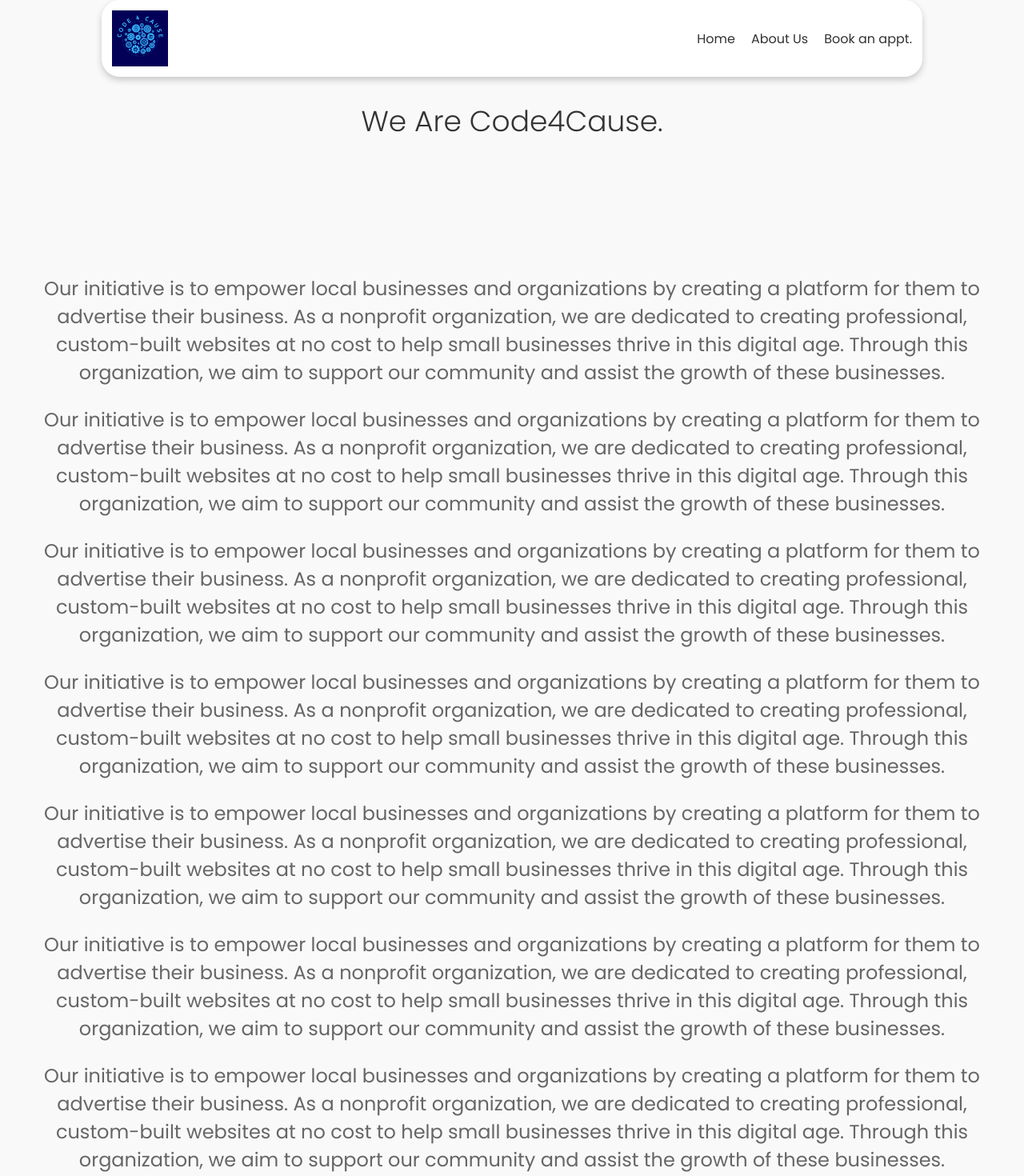
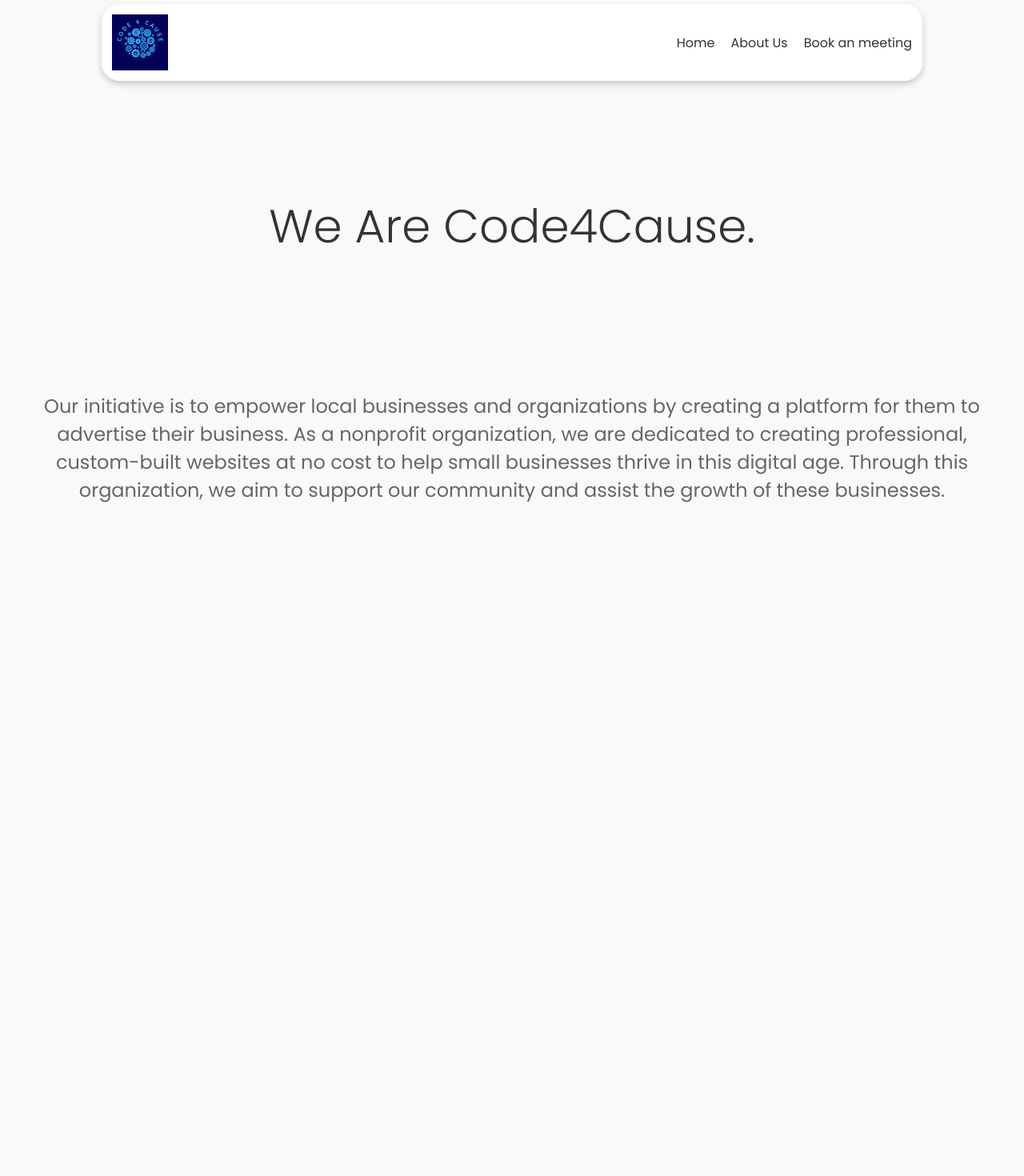
Before and after one commit to AnishAruru/CODE4Cause, a plain HTML site: page index.html in a window 1280 px wide. Shown: the part 20-1490 px from the top of the page at 80% size. After the commit the page ends 800 px from the top, so only its background shows below. Drawn offline with Linux system fonts and the light colour scheme.

Commit message:
Add files via upload

```diff
--- a/index.html
+++ b/index.html
@@ -17,7 +17,7 @@
             <ul>
                 <li><a href="">Home</a></li>
                 <li><a href="">About Us</a></li>
-                <li><a href="">Book an appt.</a></li>
+                <li><a href="">Book an meeting</a></li>
             </ul>
         </nav>
     </header>
@@ -28,24 +28,6 @@
             <div class="padding-2"></div>
             <p> Our initiative is to empower local businesses and organizations by creating a platform for them to advertise their business. As a nonprofit organization, we are dedicated to creating professional, custom-built websites at no cost to help small businesses thrive in this digital age. Through this organization, we aim to support our community and assist the growth of these businesses.
             </p>
-            <p> Our initiative is to empower local businesses and organizations by creating a platform for them to advertise their business. As a nonprofit organization, we are dedicated to creating professional, custom-built websites at no cost to help small businesses thrive in this digital age. Through this organization, we aim to support our community and assist the growth of these businesses.
-            </p>
-            <p> Our initiative is to empower local businesses and organizations by creating a platform for them to advertise their business. As a nonprofit organization, we are dedicated to creating professional, custom-built websites at no cost to help small businesses thrive in this digital age. Through this organization, we aim to support our community and assist the growth of these businesses.
-            </p>
-            <p> Our initiative is to empower local businesses and organizations by creating a platform for them to advertise their business. As a nonprofit organization, we are dedicated to creating professional, custom-built websites at no cost to help small businesses thrive in this digital age. Through this organization, we aim to support our community and assist the growth of these businesses.
-            </p>
-            <p> Our initiative is to empower local businesses and organizations by creating a platform for them to advertise their business. As a nonprofit organization, we are dedicated to creating professional, custom-built websites at no cost to help small businesses thrive in this digital age. Through this organization, we aim to support our community and assist the growth of these businesses.
-            </p>
-            <p> Our initiative is to empower local businesses and organizations by creating a platform for them to advertise their business. As a nonprofit organization, we are dedicated to creating professional, custom-built websites at no cost to help small businesses thrive in this digital age. Through this organization, we aim to support our community and assist the growth of these businesses.
-            </p>
-            <p> Our initiative is to empower local businesses and organizations by creating a platform for them to advertise their business. As a nonprofit organization, we are dedicated to creating professional, custom-built websites at no cost to help small businesses thrive in this digital age. Through this organization, we aim to support our community and assist the growth of these businesses.
-            </p>
-            <p> Our initiative is to empower local businesses and organizations by creating a platform for them to advertise their business. As a nonprofit organization, we are dedicated to creating professional, custom-built websites at no cost to help small businesses thrive in this digital age. Through this organization, we aim to support our community and assist the growth of these businesses.
-            </p>
-            <p> Our initiative is to empower local businesses and organizations by creating a platform for them to advertise their business. As a nonprofit organization, we are dedicated to creating professional, custom-built websites at no cost to help small businesses thrive in this digital age. Through this organization, we aim to support our community and assist the growth of these businesses.
-            </p>
-            <p> Our initiative is to empower local businesses and organizations by creating a platform for them to advertise their business. As a nonprofit organization, we are dedicated to creating professional, custom-built websites at no cost to help small businesses thrive in this digital age. Through this organization, we aim to support our community and assist the growth of these businesses.
-            </p>
         </div>
     </main>
 </body>
--- a/styles.css
+++ b/styles.css
@@ -44,7 +44,7 @@ main {
 }
 
 main h1 {
-    font-size: 36px;
+    font-size: 58px;
     font-weight: 300;
     margin-bottom: 20px;
     color: #333;
@@ -61,17 +61,18 @@ main p {
   }
 
 .padding-1 {
-    padding: 30px;
+
+    padding: 80px;
   }
 
-  .header1 {
+.header1 {
     background-color: rgba(255, 255, 255, 0.904);
     color: white;
     padding: 13px;
     box-shadow: 0 4px 8px rgba(0, 0, 0, 0.2);
     text-align: center;
     position: fixed;
-    top: 20px;
+    top: 25px;
     left: 50%;
     width: 1000px;
     transform: translateX(-50%);
```
